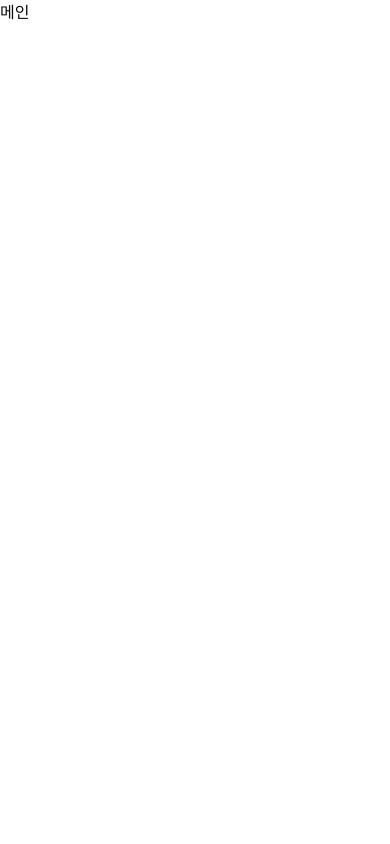
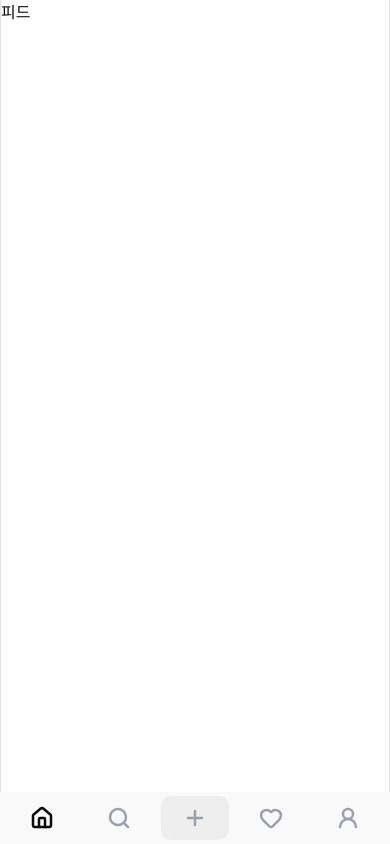
Before and after one commit to kwong1110/sns-frontend, a Next.js app: page / in a window 390 px wide. Built offline with nearby package versions, Linux system fonts and the light colour scheme.

Commit message:
style(widgets): sidebar 추가 - button cursor 수정 - css root color: background, accent 수정

```diff
--- a/src/app/globals.css
+++ b/src/app/globals.css
@@ -5,7 +5,7 @@
 
 :root {
   /* Threads-inspired minimal color palette */
-  --background: oklch(1 0 0);
+  --background: oklch(0.9821 0 0);
   --foreground: oklch(0.15 0 0);
   --card: oklch(1 0 0);
   --card-foreground: oklch(0.15 0 0);
@@ -17,7 +17,7 @@
   --secondary-foreground: oklch(0.15 0 0);
   --muted: oklch(0.96 0 0);
   --muted-foreground: oklch(0.5 0 0);
-  --accent: oklch(0.96 0 0);
+  --accent: oklch(0.95 0 0);
   --accent-foreground: oklch(0.15 0 0);
   --destructive: oklch(0.577 0.245 27.325);
   --destructive-foreground: oklch(1 0 0);
--- a/src/app/page.tsx
+++ b/src/app/page.tsx
@@ -1,3 +1,17 @@
+"use client";
+
+import { Sidebar } from "@/widgets/sidebar";
+
 export default function Home() {
-  return <div>메인</div>;
+  return (
+    <div className="flex min-h-screen bg-background">
+      <Sidebar />
+
+      <div className="flex flex-1 justify-center md:ml-19">
+        <main className="w-full lg:max-w-[640px] border-x border-border pb-16 md:pb-0 bg-primary-foreground">
+          피드
+        </main>
+      </div>
+    </div>
+  );
 }
--- a/src/shared/components/ui/button.tsx
+++ b/src/shared/components/ui/button.tsx
@@ -4,7 +4,7 @@ import { cva, type VariantProps } from "class-variance-authority";
 import * as React from "react";
 
 const buttonVariants = cva(
-  "inline-flex items-center justify-center gap-2 whitespace-nowrap rounded-md text-sm font-medium transition-all disabled:pointer-events-none disabled:opacity-50 [&_svg]:pointer-events-none [&_svg:not([class*='size-'])]:size-4 shrink-0 [&_svg]:shrink-0 outline-none focus-visible:border-ring focus-visible:ring-ring/50 focus-visible:ring-[3px] aria-invalid:ring-destructive/20 dark:aria-invalid:ring-destructive/40 aria-invalid:border-destructive",
+  "inline-flex items-center justify-center gap-2 whitespace-nowrap rounded-md text-sm font-medium transition-all disabled:cursor-not-allowed disabled:opacity-50 [&_svg]:pointer-events-none [&_svg:not([class*='size-'])]:size-4 shrink-0 [&_svg]:shrink-0 outline-none focus-visible:border-ring focus-visible:ring-ring/50 focus-visible:ring-[3px] aria-invalid:ring-destructive/20 dark:aria-invalid:ring-destructive/40 aria-invalid:border-destructive cursor-pointer",
   {
     variants: {
       variant: {
--- /dev/null
+++ b/src/widgets/sidebar.tsx
@@ -0,0 +1,144 @@
+"use client";
+
+import { Button } from "@/shared/components/ui/button";
+import { cn } from "@/shared/lib/ui-utils";
+import {
+  Heart,
+  Home,
+  Plus,
+  Search,
+  TextAlignStart,
+  UserRound,
+} from "lucide-react";
+import Link from "next/link";
+import { usePathname } from "next/navigation";
+
+export function Sidebar() {
+  const pathname = usePathname();
+
+  const navItems = [
+    { icon: Home, href: "/", label: "홈" },
+    { icon: Search, href: "/search", label: "검색" },
+    { icon: Plus, label: "작성", onClick: () => {} },
+    { icon: Heart, href: "/activity", label: "활동" },
+    { icon: UserRound, href: "/profile", label: "프로필" },
+  ];
+
+  return (
+    <>
+      <aside className="fixed left-0 top-0 z-50 hidden h-screen w-19 flex-col items-center bg-background md:flex">
+        <Link href="/" className="py-4 hover:scale-105">
+          <div className="w-9 h-9 rounded-xl flex items-center justify-center">
+            <span className="font-bold text-4xl text-amber-400 grayscale-25">
+              K
+            </span>
+          </div>
+        </Link>
+
+        {/* Web left Navigation */}
+        <div className="flex-1 px-3 lg:px-2">
+          <nav className="h-full flex flex-col justify-center space-y-4">
+            {navItems.map((item) => {
+              const isActive = pathname === item.href;
+
+              if (item.onClick)
+                return (
+                  <Button
+                    key={item.label}
+                    variant="ghost"
+                    size="icon-lg"
+                    className="h-12 w-15 bg-accent hover:[&_*]:text-black"
+                    onClick={item.onClick}
+                  >
+                    <item.icon
+                      className={cn(
+                        "size-6 stroke-[2.5]",
+                        `${isActive ? "text-foreground" : "text-gray-400"}`
+                      )}
+                    />
+                  </Button>
+                );
+
+              return (
+                <Button
+                  key={item.label}
+                  variant="ghost"
+                  size="icon-lg"
+                  className={"h-12 w-15"}
+                  asChild
+                >
+                  <Link href={item.href}>
+                    <item.icon
+                      className={cn(
+                        "size-6 stroke-[2.5]",
+                        `${isActive ? "text-foreground" : "text-gray-400"}`
+                      )}
+                    />
+                    <span className="sr-only">{item.label}</span>
+                  </Link>
+                </Button>
+              );
+            })}
+          </nav>
+        </div>
+
+        <div className="p-3 lg:p-3 lg:mb-4">
+          <Button
+            variant="ghost"
+            className="w-full justify-center lg:justify-start gap-4"
+            disabled
+          >
+            <TextAlignStart className="size-6 text-gray-400" />
+          </Button>
+        </div>
+      </aside>
+
+      {/* Mobile Bottom Navigation */}
+      <nav className="md:hidden fixed bottom-0 left-0 right-0 h-13 z-50 bg-background">
+        <div className="flex items-center justify-around h-full px-2 space-x-2">
+          {navItems.map((item) => {
+            const isActive = pathname === item.href;
+
+            if (item.onClick)
+              return (
+                <Button
+                  key={item.label}
+                  variant="ghost"
+                  size="icon-lg"
+                  className="h-11 w-full flex-1 bg-accent hover:[&_*]:text-black"
+                  onClick={item.onClick}
+                >
+                  <item.icon
+                    className={cn(
+                      "size-6 stroke-[2.5]",
+                      `${isActive ? "text-foreground" : "text-gray-400"}`
+                    )}
+                  />
+                </Button>
+              );
+
+            return (
+              <Button
+                key={item.label}
+                variant="ghost"
+                size="icon-lg"
+                className={"h-11 w-full flex-1"}
+                asChild
+              >
+                <Link href={item.href}>
+                  <item.icon
+                    className={cn(
+                      "size-6 stroke-[2.5]",
+                      `${isActive ? "text-foreground" : "text-gray-400"}`
+                    )}
+                  />
+                  <span className="sr-only">{item.label}</span>
+                </Link>
+              </Button>
+            );
+          })}
+        </div>
+      </nav>
+    </>
+  );
+}
```
Also changed, not shown: 1 other file (tests, documents, lock files or other folders).
